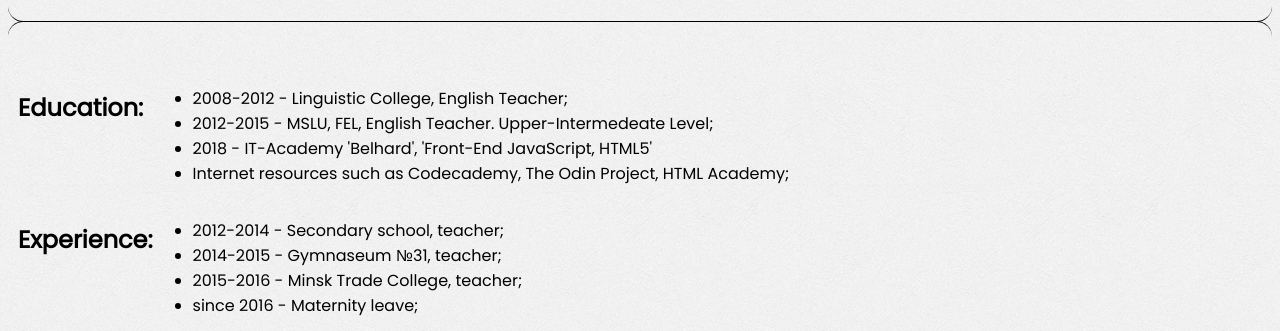
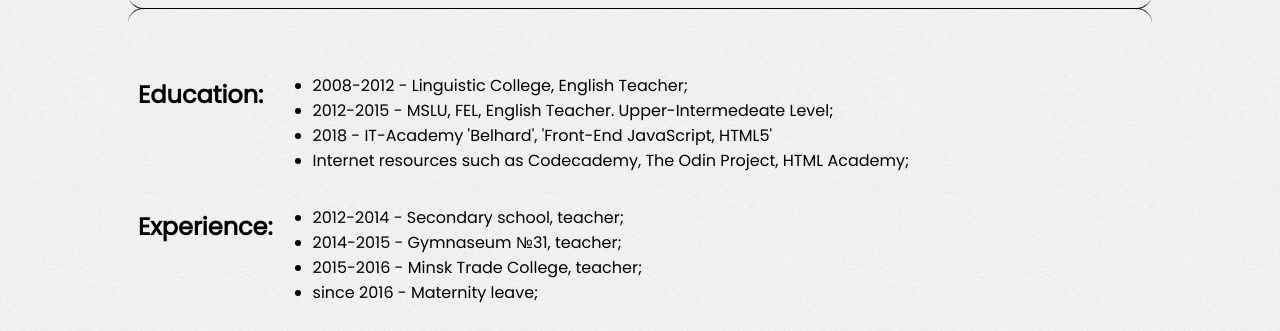
Before and after one commit to walkunderrain/rsschool-codejam1-cv, a plain HTML site: page index.html in a window 1280 px wide. Shown: the part 413-744 px from the top of the page. Drawn offline with Linux system fonts and the light colour scheme.

Commit message:
fix: styles

```diff
--- a/index.html
+++ b/index.html
@@ -7,6 +7,7 @@
     <link href="https://fonts.googleapis.com/css?family=Poppins" rel="stylesheet">
 </head>
 <body>
+    <div class="container">
       <header>
          <div class="introduction">
           <div class="introContainer">
@@ -87,5 +88,6 @@
       </section>
       <hr>
       <footer>2018 CV</footer>
+    </div>
 </body>
 </html>
--- a/styles/styles.css
+++ b/styles/styles.css
@@ -1,7 +1,10 @@
 body {
-
     font-family: 'Poppins', sans-serif;
     background-image: url(../images/48-fon-dlya-sayta.png);
+}
+div.container {
+    width: 1024px;
+    margin: auto;
 }
 img.photo {
     height: 15%;
@@ -44,7 +47,7 @@ div.introduction p {
     text-align: center;
 }
 hr {
-    overflow: visible; /* For IE */
+    overflow: visible;
     height: 30px;
     border-style: solid;
     border-color: black;
```
Lines whose indentation alone changed are shown as unchanged.
